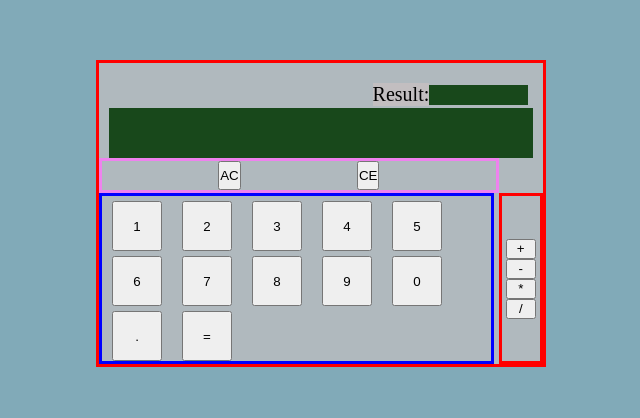
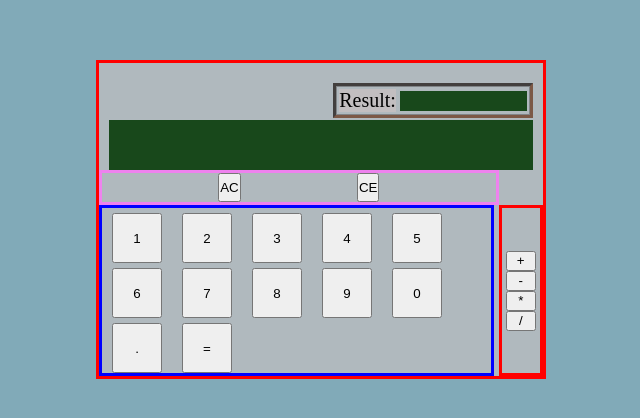
Before and after one commit to Pvictox/Calculator-JS, a plain HTML site: page index.html in a window 1280 px wide. Shown: the part 140-558 px from the top of the page, without its empty margins (319-959 px from the left). Drawn offline with Linux system fonts and the light colour scheme.

Commit message:
Style: Current-exp visor changes

```diff
--- a/style.css
+++ b/style.css
@@ -29,10 +29,12 @@ body{
 
 #visor-cur-exp, #current-exp-container{
     font-size: 20px;
+    text-align: center;
 }
 
 .label-visor{
     background-color:var(--background-calculator);
+    margin-right: 4px;
 }
 
 #current-exp-container{
@@ -40,10 +42,14 @@ body{
     flex-direction: row;
     align-items: center;
     align-self: flex-end;
-    width: 35%;
+    border: 3px solid rgb(100 43 14 / 68%);
+    border-style: inset;
+    box-shadow: inset 0px 0px 0px 1px #332e2e61;
+    padding: 3px;
+    width: 45%;
     margin-top: 20px;
     margin-bottom: 2px;
-    margin-right: 15px;
+    margin-right: 10px;
 }
 
 #current-exp{
@@ -56,8 +62,7 @@ body{
     margin-left: 5px;
     margin-top: 0px;
     height: auto;
-    margin-bottom: 0px;
-    color: black;
+    color: azure
 }
 
 #visor{
```
